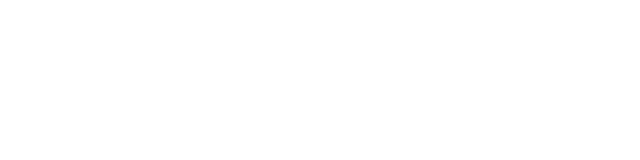
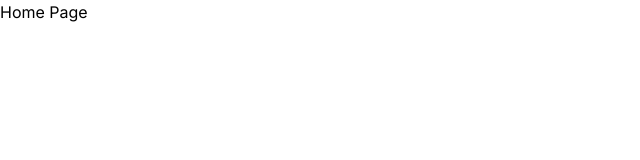
Before and after one commit to A-Shalchian/greenbox-project, a Next.js app: page / in a window 1280 px wide. Shown: the top 160 px of the page, without its empty margins (0-640 px from the left). Built offline with nearby package versions, Linux system fonts and the light colour scheme; a web font is replaced by a local one.

Commit message:
added template home page

```diff
--- a/src/app/page.tsx
+++ b/src/app/page.tsx
@@ -1,3 +1,7 @@
 export default function Home() {
-  return <div></div>;
+  return (
+    <div>
+      <h1>Home Page</h1>
+    </div>
+  );
 }
```
